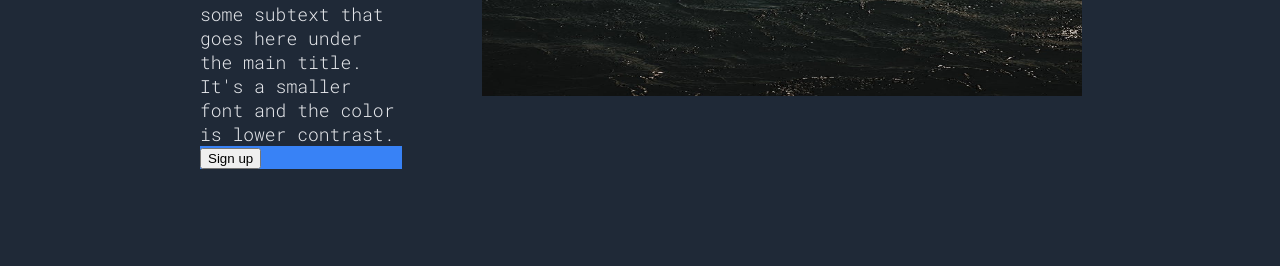
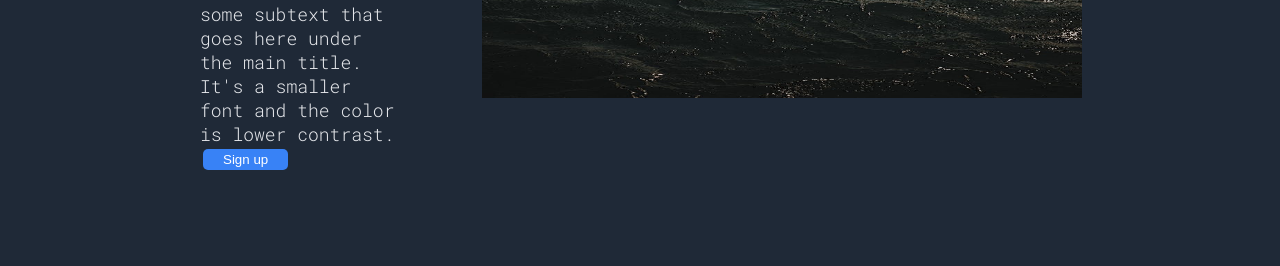
Before and after one commit to am-ping/landing-page, a plain HTML site: page index.html in a window 1280 px wide. Shown: the part 406-672 px from the top of the page. Drawn offline with Linux system fonts and the light colour scheme.

Commit message:
Edit style.css

```diff
--- a/style.css
+++ b/style.css
@@ -58,8 +58,13 @@ body {
     color: #E5e7eb;
 }
 
-.button {
+button {
     background-color: #3882f6;
+    color: white;
+    margin: 3px;
+    padding: 3px 20px;
+    border: 0;
+    border-radius: 5px;
 }
 
 .right-awesome img {
@@ -92,4 +97,5 @@ body {
 .four-sections img {
     width: 100px;
     height: 100px;
+    border-radius: 15px;
 }
```
